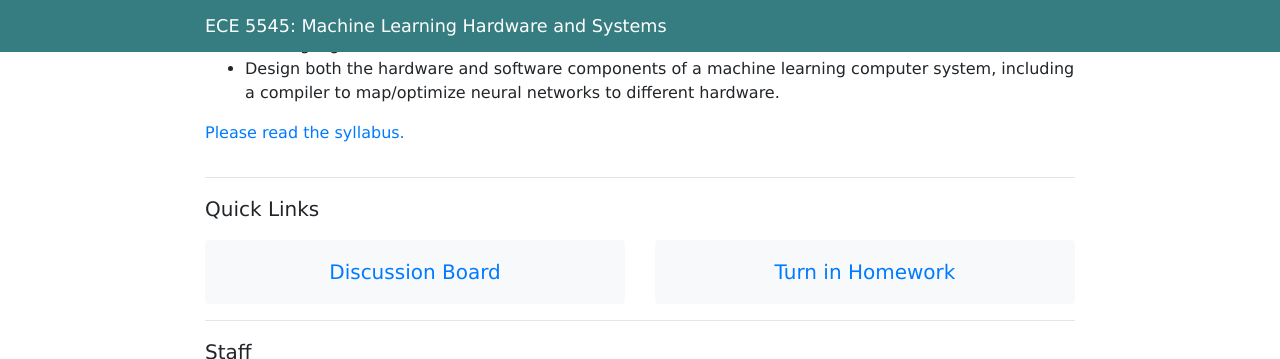
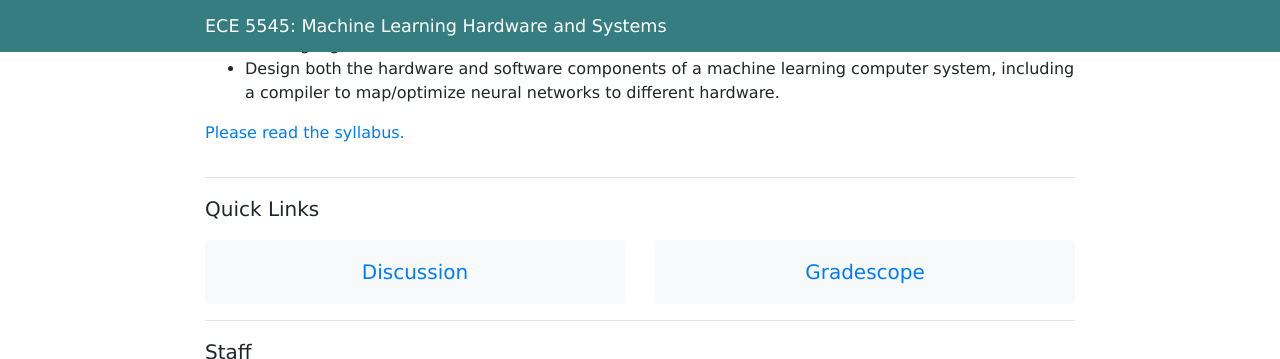
Before and after one commit to abdelfattah-class/ece6950_dle, a Jekyll site: the page built from index.html, in a window 1280 px wide and 900 px high, scrolled down 397 px, cut to the strip 0-359 px from the top of the window. Built offline with Jekyll 4.4.1, drawn with Linux system fonts in a browser that asks for light colours; nearby versions of some CDN libraries.

Commit message:
Update index.html

```diff
--- a/index.html
+++ b/index.html
@@ -45,7 +45,7 @@ NOTE: Website is under construction! <br><br><br>
     <div class="card border-light bg-light pt-3 justify-content-center align-items-center">
       <p class="lead">
       <a href="https://edstem.org/us/courses/16526/admin/general">
-        Discussion Board
+        Discussion
       </a>
       </p>
     </div>
@@ -54,7 +54,7 @@ NOTE: Website is under construction! <br><br><br>
     <div class="card border-light bg-light pt-3 justify-content-center align-items-center">
       <p class="lead">
       <a href="https://www.gradescope.com/courses/342889">
-        Turn in Homework
+        Gradescope
       </a>
       </p>
     </div>
```
